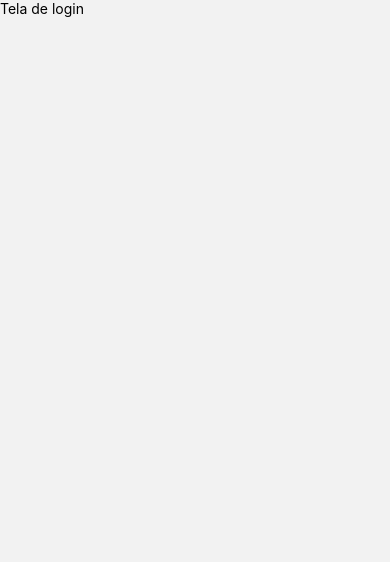
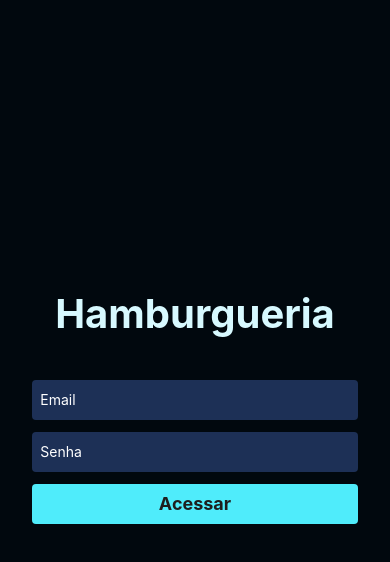
Before and after one commit to Brunoo-Lima/hamburgueria-mobile, a React Native app: screen /SignIn in a window 390 px wide. Shown: the top 562 px of the page. Built offline with nearby package versions, Linux system fonts and the light colour scheme.

Commit message:
style: add style screen login

```diff
--- a/src/pages/Signin/signin.tsx
+++ b/src/pages/Signin/signin.tsx
@@ -1,10 +1,79 @@
 import React from 'react';
-import { View, Text } from 'react-native';
+import {
+  View,
+  Text,
+  StyleSheet,
+  Image,
+  TextInput,
+  TouchableOpacity,
+} from 'react-native';
 
 export default function SignIn() {
   return (
-    <View>
-      <Text>Tela de login</Text>
+    <View style={styles.container}>
+      <Text style={styles.logo}>Hamburgueria</Text>
+
+      <View style={styles.inputContainer}>
+        <TextInput
+          placeholder="Email"
+          placeholderTextColor="#fff"
+          style={styles.input}
+        />
+
+        <TextInput
+          placeholder="Senha"
+          placeholderTextColor="#fff"
+          style={styles.input}
+          secureTextEntry={true}
+        />
+
+        <TouchableOpacity style={styles.button}>
+          <Text style={styles.buttonText}>Acessar</Text>
+        </TouchableOpacity>
+      </View>
     </View>
   );
 }
+
+const styles = StyleSheet.create({
+  container: {
+    flex: 1,
+    justifyContent: 'center',
+    alignItems: 'center',
+    backgroundColor: '#01080E',
+  },
+  logo: {
+    fontSize: 40,
+    fontWeight: 'bold',
+    color: '#D7F9FF',
+    marginBottom: 10,
+  },
+  inputContainer: {
+    width: '95%',
+    alignItems: 'center',
+    justifyContent: 'center',
+    paddingVertical: 32,
+    paddingHorizontal: 14,
+  },
+  input: {
+    width: '95%',
+    height: 40,
+    backgroundColor: '#1D3056',
+    marginBottom: 12,
+    borderRadius: 4,
+    paddingHorizontal: 8,
+  },
+  button: {
+    width: '95%',
+    height: 40,
+    backgroundColor: '#4FECFB',
+    borderRadius: 4,
+    justifyContent: 'center',
+    alignItems: 'center',
+  },
+  buttonText: {
+    fontSize: 18,
+    fontWeight: 'bold',
+    color: '#1e1e1e',
+  },
+});
```
